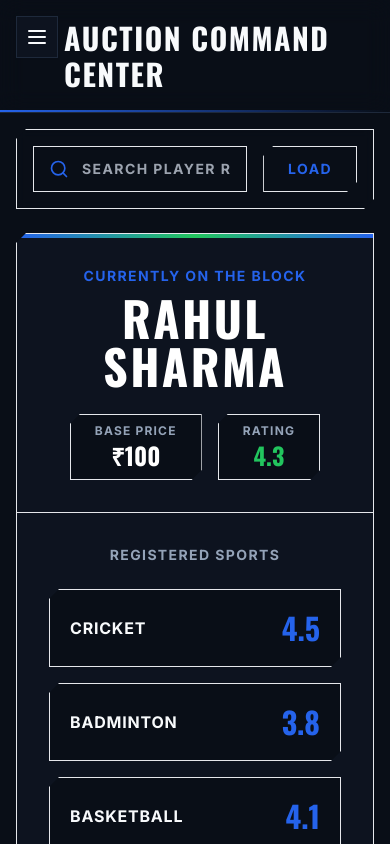
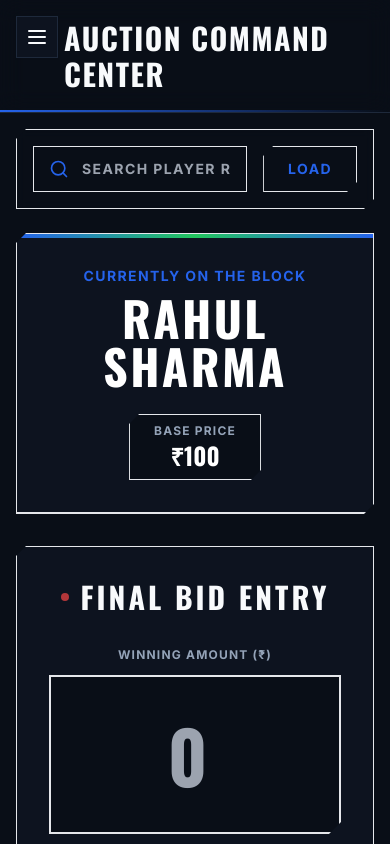
Before and after one commit to shahabhilash/hpl-auction, a Next.js app: page /auction in a window 390 px wide. Built offline with nearby package versions, Linux system fonts and the light colour scheme.

Commit message:
feat: simplify player data to just name and roll number

```diff
--- a/app/auction/page.tsx
+++ b/app/auction/page.tsx
@@ -84,30 +84,11 @@ export default function Auction() {
                   <span className="text-xs uppercase tracking-widest text-muted-foreground font-bold">Base Price</span>
                   <span className="font-display font-bold text-2xl text-white">₹100</span>
                 </div>
-                <div className="bg-background border border-border/50 px-6 py-2 flex flex-col items-center clip-angled">
-                  <span className="text-xs uppercase tracking-widest text-muted-foreground font-bold">Rating</span>
-                  <span className="font-display font-bold text-2xl text-accent">4.3</span>
-                </div>
+
               </div>
             </div>
 
-            <div className="p-8 flex-1 flex flex-col justify-center bg-card/50">
-              <h3 className="text-sm font-bold uppercase tracking-widest mb-6 text-center text-muted-foreground">Registered Sports</h3>
-              <div className="grid grid-cols-1 md:grid-cols-2 gap-4">
-                <div className="bg-background p-5 border border-border/50 flex justify-between items-center group-hover:border-primary/30 transition-colors clip-angled">
-                  <span className="font-bold uppercase tracking-wider text-foreground">Cricket</span>
-                  <span className="font-display text-3xl font-black text-primary">4.5</span>
-                </div>
-                <div className="bg-background p-5 border border-border/50 flex justify-between items-center group-hover:border-primary/30 transition-colors clip-angled">
-                  <span className="font-bold uppercase tracking-wider text-foreground">Badminton</span>
-                  <span className="font-display text-3xl font-black text-primary">3.8</span>
-                </div>
-                <div className="bg-background p-5 border border-border/50 flex justify-between items-center md:col-span-2 group-hover:border-primary/30 transition-colors clip-angled">
-                  <span className="font-bold uppercase tracking-wider text-foreground">Basketball</span>
-                  <span className="font-display text-3xl font-black text-primary">4.1</span>
-                </div>
-              </div>
-            </div>
+
           </div>
         </div>
 
--- a/app/students/page.tsx
+++ b/app/students/page.tsx
@@ -2,9 +2,9 @@ import { PageHeader } from "@/components/PageHeader";
 
 export default function Students() {
   const students = [
-    { id: 1, name: "Rahul Sharma", roll: "2023CS01", rating: 4.3, sports: ["Cricket", "Badminton"], house: "Tons Tigers", status: "Sold" },
-    { id: 2, name: "Amit Patel", roll: "2023EE14", rating: 3.9, sports: ["Basketball", "Table Tennis"], house: "Unassigned", status: "Available" },
-    { id: 3, name: "Priya Singh", roll: "2024ME05", rating: 4.5, sports: ["Chess", "Badminton"], house: "Orsang Leopards", status: "Sold" },
+    { id: 1, name: "Rahul Sharma", roll: "2023CS01", house: "Tons Tigers", status: "Sold" },
+    { id: 2, name: "Amit Patel", roll: "2023EE14", house: "Unassigned", status: "Available" },
+    { id: 3, name: "Priya Singh", roll: "2024ME05", house: "Orsang Leopards", status: "Sold" },
   ];
 
   return (
@@ -19,11 +19,7 @@ export default function Students() {
             className="px-4 py-3 border-2 border-border/50 rounded-none bg-card text-foreground font-bold tracking-wider uppercase text-sm focus:outline-none focus:border-primary transition-colors w-full md:w-80"
           />
           <div className="flex gap-2">
-            <select className="px-4 py-3 border-2 border-border/50 rounded-none bg-card text-foreground font-bold tracking-wider uppercase text-sm focus:outline-none focus:border-primary transition-colors appearance-none cursor-pointer">
-              <option>ALL SPORTS</option>
-              <option>CRICKET</option>
-              <option>BASKETBALL</option>
-            </select>
+
             <select className="px-4 py-3 border-2 border-border/50 rounded-none bg-card text-foreground font-bold tracking-wider uppercase text-sm focus:outline-none focus:border-primary transition-colors appearance-none cursor-pointer">
               <option>ALL HOUSES</option>
               <option>TONS TIGERS</option>
@@ -40,8 +36,7 @@ export default function Students() {
                 <tr className="bg-muted/80 border-b border-border/50">
                   <th className="px-6 py-4 font-bold text-muted-foreground uppercase tracking-widest text-xs">Name</th>
                   <th className="px-6 py-4 font-bold text-muted-foreground uppercase tracking-widest text-xs">Roll No</th>
-                  <th className="px-6 py-4 font-bold text-muted-foreground uppercase tracking-widest text-xs text-center">Rating</th>
-                  <th className="px-6 py-4 font-bold text-muted-foreground uppercase tracking-widest text-xs">Sports</th>
+
                   <th className="px-6 py-4 font-bold text-muted-foreground uppercase tracking-widest text-xs">House</th>
                   <th className="px-6 py-4 font-bold text-muted-foreground uppercase tracking-widest text-xs">Status</th>
                 </tr>
@@ -51,16 +46,7 @@ export default function Students() {
                   <tr key={student.id} className="border-b border-border/30 last:border-0 hover:bg-muted/40 transition-colors group">
                     <td className="px-6 py-4 font-bold text-foreground text-lg">{student.name}</td>
                     <td className="px-6 py-4 font-mono text-muted-foreground">{student.roll}</td>
-                    <td className="px-6 py-4 text-center">
-                      <span className="font-display font-bold text-xl text-primary">{student.rating}</span>
-                    </td>
-                    <td className="px-6 py-4">
-                      <div className="flex flex-wrap gap-2">
-                        {student.sports.map(s => (
-                          <span key={s} className="bg-muted text-xs px-2 py-1 border border-border/50 font-bold uppercase tracking-wider text-muted-foreground">{s}</span>
-                        ))}
-                      </div>
-                    </td>
+
                     <td className="px-6 py-4 font-bold text-muted-foreground uppercase tracking-wider">{student.house}</td>
                     <td className="px-6 py-4">
                       <span className={`text-xs px-3 py-1.5 font-bold uppercase tracking-widest border clip-angled ${student.status === 'Available' ? 'bg-accent/10 text-accent border-accent/50' : 'bg-muted text-muted-foreground border-border'}`}>
```
